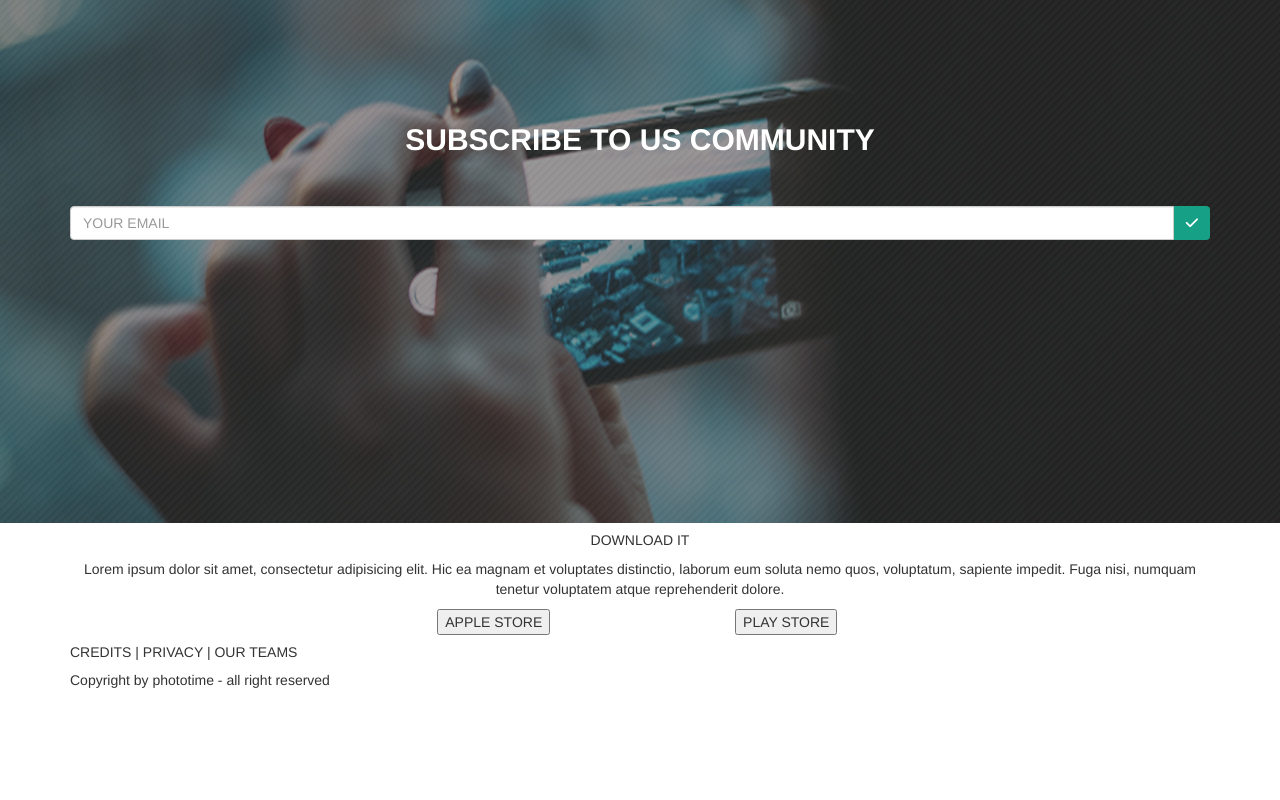
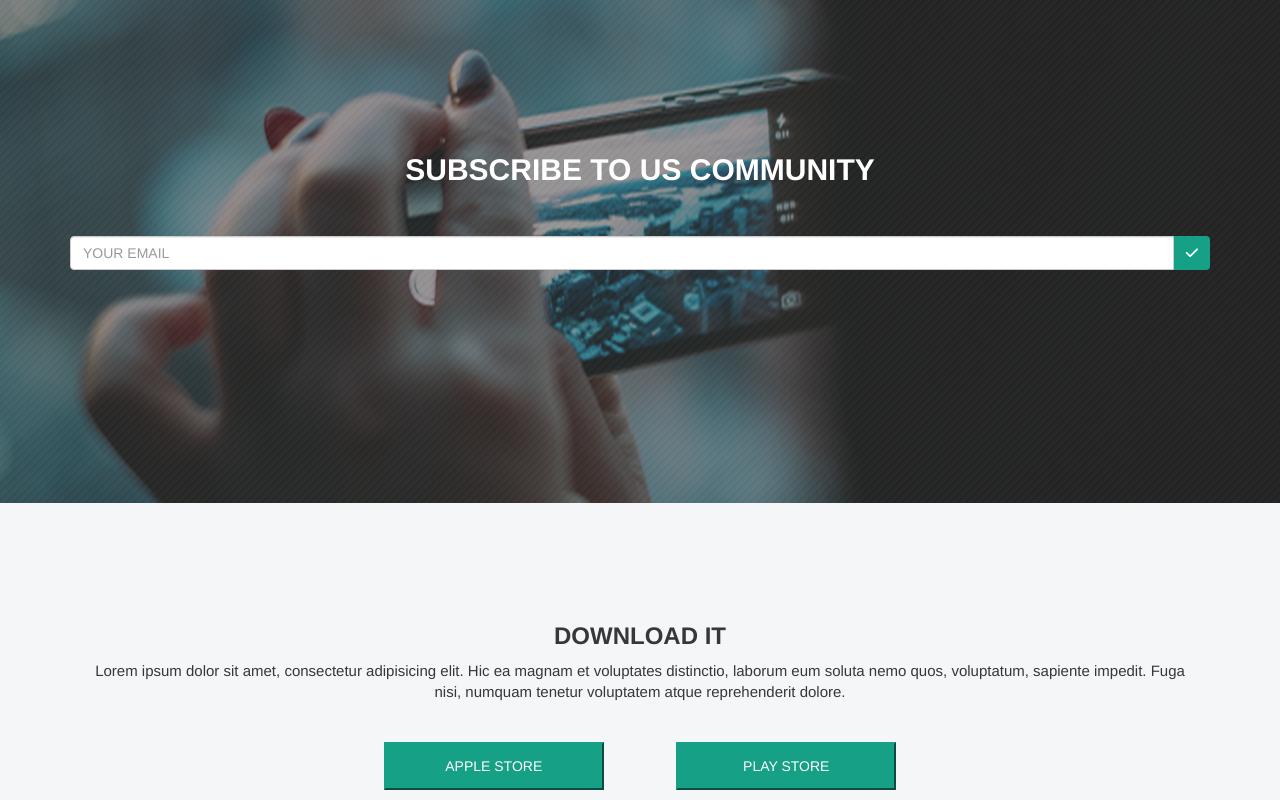
Before and after one commit to ValLR/photolab, a website: page index.html in a window 1280 px wide. Shown: the part 2200-3000 px from the top of the page. Before the commit the page ends 2900 px from the top, so only its background shows below. Drawn offline with nearby package versions, Linux system fonts and the light colour scheme.

Commit message:
listo estilos hasta sección download

```diff
--- a/assets/sass/_bases.scss
+++ b/assets/sass/_bases.scss
@@ -118,9 +118,9 @@ body{
 		-moz-background-size: cover;
 		-o-background-size: cover;
 		background-size: cover;
-		height:620px;
+		height:600px;
 		.subscribe-title{
-			margin-top:220px;
+			margin-top:250px;
 			font-weight:bolder;
 			color:$white;
 			margin-bottom:50px;
@@ -137,5 +137,24 @@ body{
 		}
 
 	}
+	.download{
+		background-color:$grey;
+		padding:100px 50px;
+		.download-title{
+			color:$text;
+			font-weight:bold;
+		}
+		.download-body{
+			color:$text;
+			font-size:15px;
+			margin: 10px 20px;
+		}
+		button{
+			@include boton();
+			width:220px;
+			margin-top:30px;
+		}
+	}
+
 }
 //gdyr37
--- a/index.html
+++ b/index.html
@@ -103,15 +103,15 @@
 		<div class="container">
 			<div class="row">
 				<div class="text-center col-md-12 col-s-12">
-					<h5 class="download-title">DOWNLOAD IT</h5>
-					<p class="text-center">Lorem ipsum dolor sit amet, consectetur adipisicing elit. Hic ea magnam et voluptates distinctio, laborum eum soluta nemo quos, voluptatum, sapiente impedit. Fuga nisi, numquam tenetur voluptatem atque reprehenderit dolore.</p>
+					<h3 class="download-title">DOWNLOAD IT</h3>
+					<p class="text-center download-body">Lorem ipsum dolor sit amet, consectetur adipisicing elit. Hic ea magnam et voluptates distinctio, laborum eum soluta nemo quos, voluptatum, sapiente impedit. Fuga nisi, numquam tenetur voluptatem atque reprehenderit dolore.</p>
 					<div class="row">
 						<div class="col-md-3 "></div>
 						<div class="col-md-3 col-s-6">
-							<button class="bDownload" href="" type="button">APPLE STORE</button>
+							<button class="apple" href="" type="button">APPLE STORE</button>
 						</div>
 						<div class="col-md-3 col-s-6">
-							<button class="bDownload" href="" type="button">PLAY STORE</button>
+							<button class="play" href="" type="button">PLAY STORE</button>
 						</div>
 					</div>
 				</div>
```
Also changed, not shown: dist/css/style.min.css.
